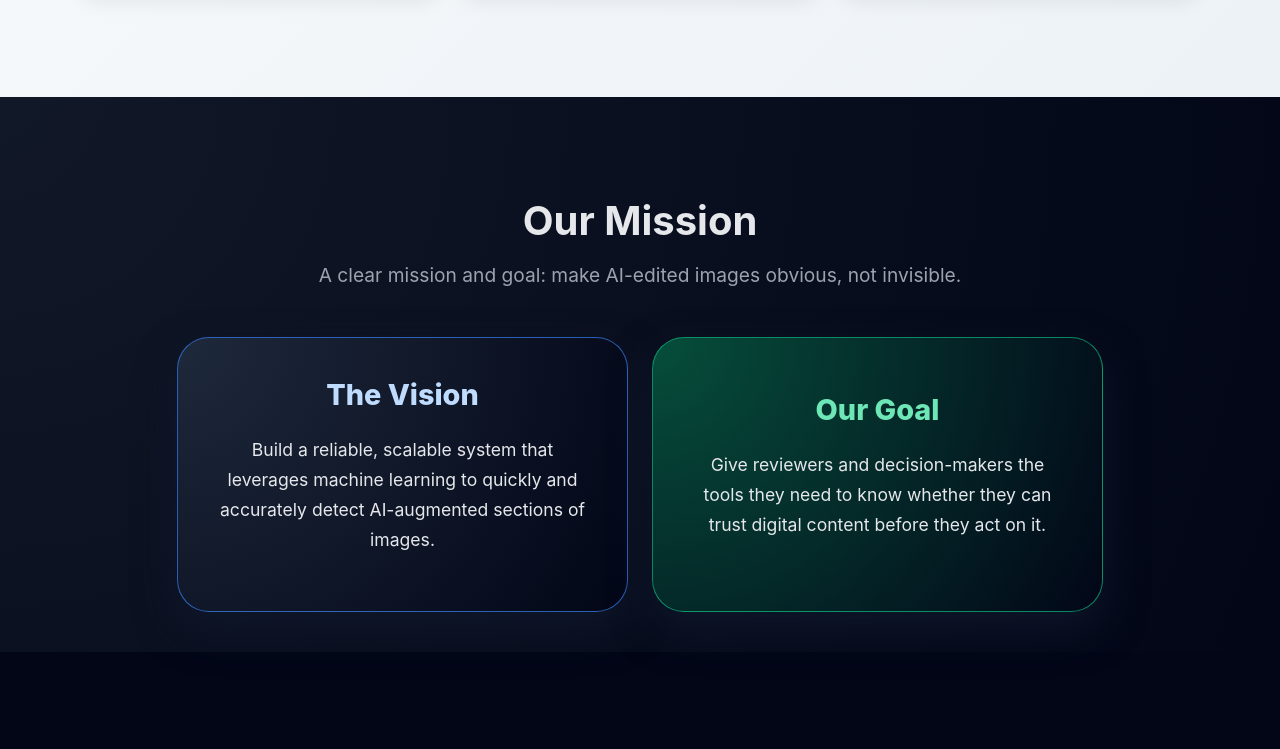
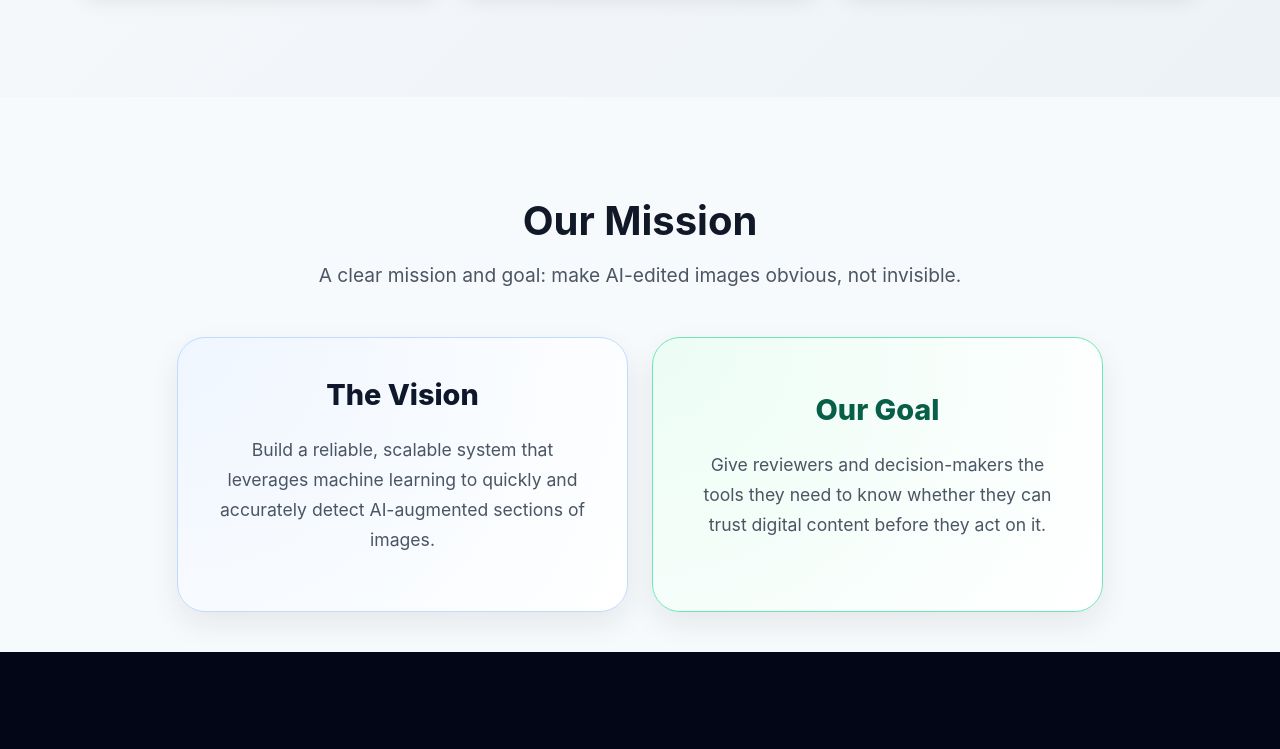
Before and after one commit to himajajangle/data210_final_ai_images, a plain HTML site: page index.html in a window 1280 px wide. Shown: the part 1400-2149 px from the top of the page. Drawn offline with nearby package versions, Linux system fonts and the light colour scheme.

Commit message:
Update index.html more anv

```diff
--- a/index.html
+++ b/index.html
@@ -393,18 +393,18 @@
             box-shadow: 0 10px 40px rgba(0,0,0,0.4);
         }
 
-                /* ---- Mission Section ---- */
+       /* ---- Mission Section (light) ---- */
 
         .mission-section {
-            background: radial-gradient(circle at top left, #111827, #020617);
+            background: #f7fafc;              /* same light bg as Technical Architecture */
         }
 
         #mission .section-title {
-            color: #e5e7eb;
+            color: #111827;                   /* dark heading */
         }
 
         #mission .section-subtitle {
-            color: #9ca3af;
+            color: #4b5563;                   /* slate subtitle */
         }
 
         .mission-row {
@@ -413,41 +413,43 @@
 
         .mission-card {
             height: 100%;
-            border-radius: 32px;
+            border-radius: 28px;
             padding: 40px 36px;
-            border: 1px solid rgba(148,163,184,0.5);
-            box-shadow: 0 18px 40px rgba(15,23,42,0.85);
+            background: #ffffff;
+            border: 1px solid #e2e8f0;
+            box-shadow: 0 12px 30px rgba(15,23,42,0.08);
             display: flex;
             flex-direction: column;
             justify-content: center;
             text-align: center;
         }
 
+        /* subtle color tint per card */
         .mission-card--blue {
-            background: radial-gradient(circle at top left, #1e293b, #020617);
-            border-color: rgba(59,130,246,0.7);
+            background: radial-gradient(circle at top left, #eff6ff, #ffffff);
+            border-color: #bfdbfe;
         }
 
         .mission-card--green {
-            background: radial-gradient(circle at top left, #064e3b, #020617);
-            border-color: rgba(16,185,129,0.7);
+            background: radial-gradient(circle at top left, #ecfdf5, #ffffff);
+            border-color: #6ee7b7;
         }
 
         .mission-card-title {
             font-size: 1.8rem;
             font-weight: 800;
             margin-bottom: 1.4rem;
-            color: #bfdbfe;
+            color: #0f172a;                   /* dark text */
         }
 
         .mission-card--green .mission-card-title {
-            color: #6ee7b7;
+            color: #065f46;                   /* green-ish heading for the right card */
         }
 
         .mission-card-text {
             font-size: 1.1rem;
             line-height: 1.7;
-            color: #e5e7eb;
+            color: #4b5563;                   /* darker body text for readability */
         }
 
         /* ---- Model Performance / Results Section ---- */
@@ -531,6 +533,7 @@
                 <li class="nav-item"><a class="nav-link" href="#mission">Our Mission</a></li>
                 <li class="nav-item"><a class="nav-link" href="#how">How It Works</a></li>
                 <li class="nav-item"><a class="nav-link" href="#architecture">Architecture</a></li>
+                <li class="nav-item"><a class="nav-link" href="#process">Model</a></li>
                 <li class="nav-item"><a class="nav-link" href="#demo">Demo</a></li>
                 <li class="nav-item"><a class="nav-link" href="#team">Team</a></li>
             </ul>
@@ -697,7 +700,7 @@
 <section id="architecture" class="section-padding" style="background: #f7fafc;">
     <div class="container">
         <div class="text-center mb-5">
-            <h2 class="section-title">Technical Architecture</h2>
+            <h2 class="section-title">Architecture</h2>
             <p class="section-subtitle">
                 Behind the scenes, FakeImage Detector uses a segmentation model tuned specifically
                 for AI-generated edits, wrapped in a simple web experience.
```
